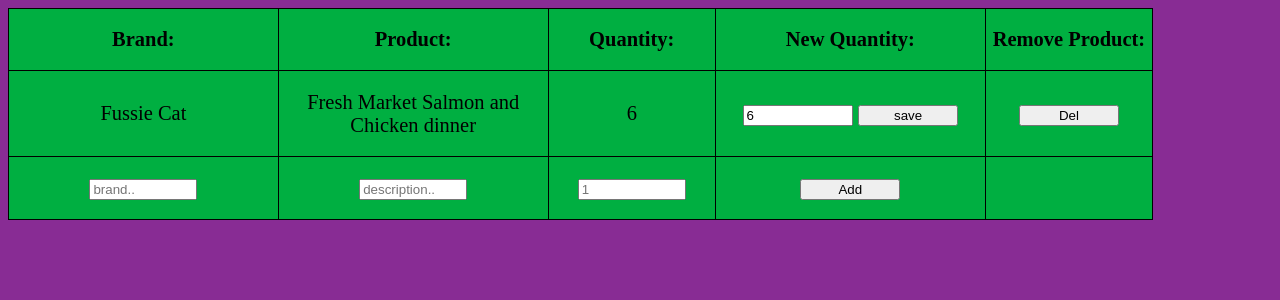
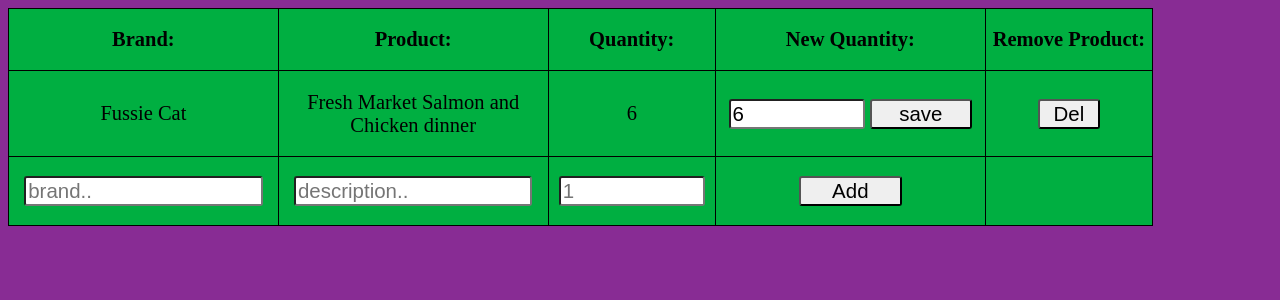
Before and after one commit to RobertWRadford/Pet_Supplies_Plus_Backstock, a Django app: page / in a window 1280 px wide. Shown: the top 300 px of the page. Run offline with Django 3.2, Linux system fonts and the light colour scheme; a user stored in the database is signed in; data comes from the database, SQL or seed files in the repository.

Commit message:
styling changes to stock page

```diff
--- a/static/stock.css
+++ b/static/stock.css
@@ -21,7 +21,9 @@ th, td{
 }
 
 input {
-	width: min(100px, 90%);
+	width: 90%;
+	border-radius: 3px;
+	font-size: max(1.6vw, 16px);
 }
 
 .removeCell {
@@ -33,5 +35,9 @@ input {
 }
 
 .newQuantity {
+	width:50%;
+}
+
+input[type=submit]{
 	width:40%;
 }
```
